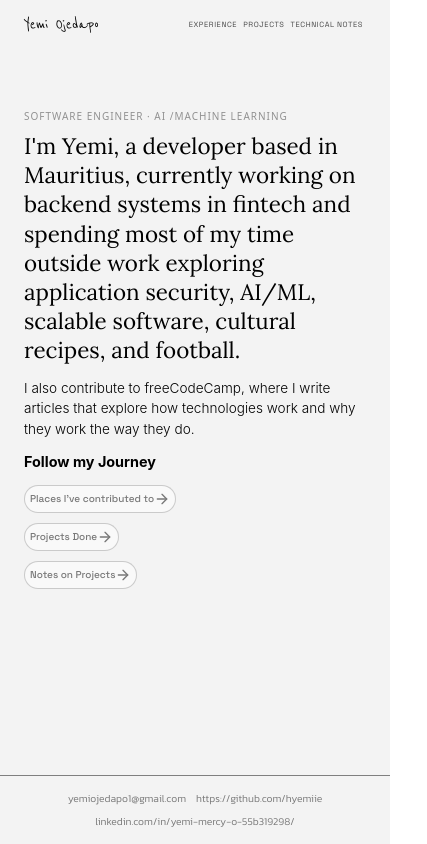
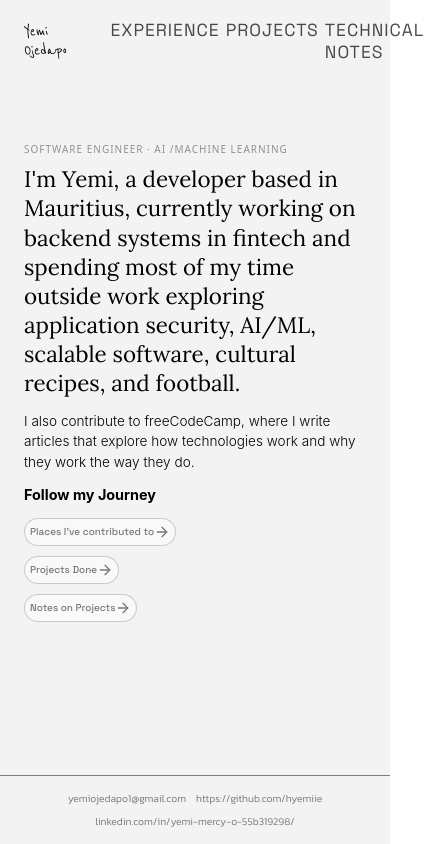
Before and after one commit to hyemiie/myPortfolio, a React (Create React App) app: page / in a window 390 px wide. Shown: the whole page, 427 px wide, since content can reach past the window. Built offline with nearby package versions, Linux system fonts and the light colour scheme; a web font is replaced by a local one.

Commit message:
font size update

```diff
--- a/src/Components/Nav/nav.css
+++ b/src/Components/Nav/nav.css
@@ -13,7 +13,7 @@
          font-family: "Reenie Beanie", cursive;
   font-weight: 400;
   font-style: normal;
-  font-size: 25px;
+  font-size: clamp(18px, 3vw, 26px);
   a{color: black;
 
   text-decoration: none;
@@ -33,10 +33,11 @@
              font-family: "Space Grotesk", system-ui, -apple-system, BlinkMacSystemFont,
     sans-serif;
     font-weight: 400;
-    font-size: 10px;
     text-transform: uppercase;
     letter-spacing: 1px;
     opacity: 0.7;
+      font-size: clamp(17.5px, 1.5vw, 12px);
+
 
         }
     }
@@ -54,10 +55,10 @@ li:hover{
   .logo h2 {
     font-size: 22px;
   }
-
+/*
   .links ul li {
     font-size: 9px;
-  }
+  } */
 }
 
 /* Mobile */
@@ -66,10 +67,10 @@ li:hover{
     font-size: 20px;
   }
 
-  .links ul li {
+  /* .links ul li {
     font-size: 8px;
     letter-spacing: 0.8px;
-  }
+  } */
 }
 
 /* Small phones */
@@ -78,8 +79,8 @@ li:hover{
     font-size: 18px;
   }
 
-  .links ul li {
+  /* .links ul li {
     font-size: 7.5px;
     letter-spacing: 0.6px;
-  }
+  } */
 }
```
